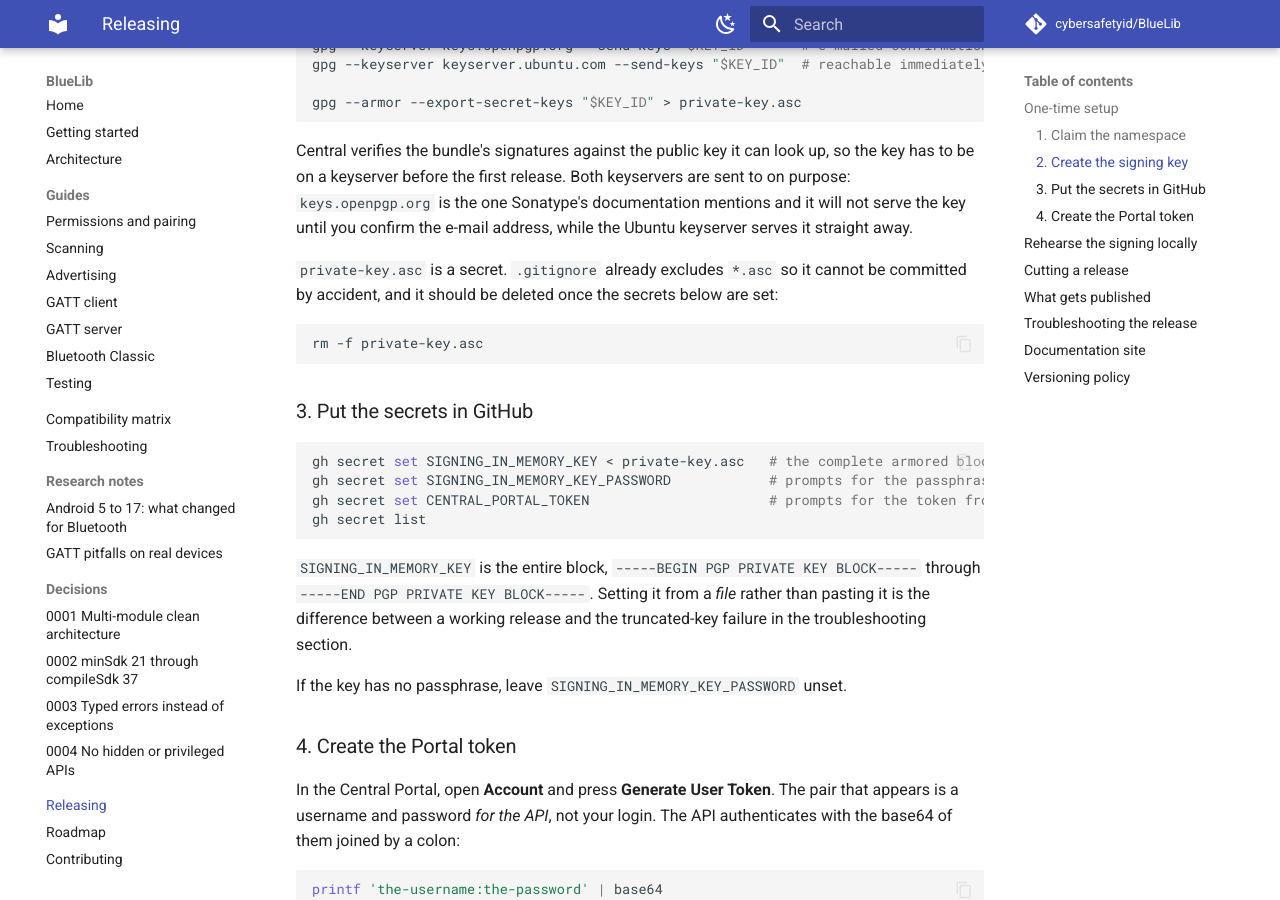
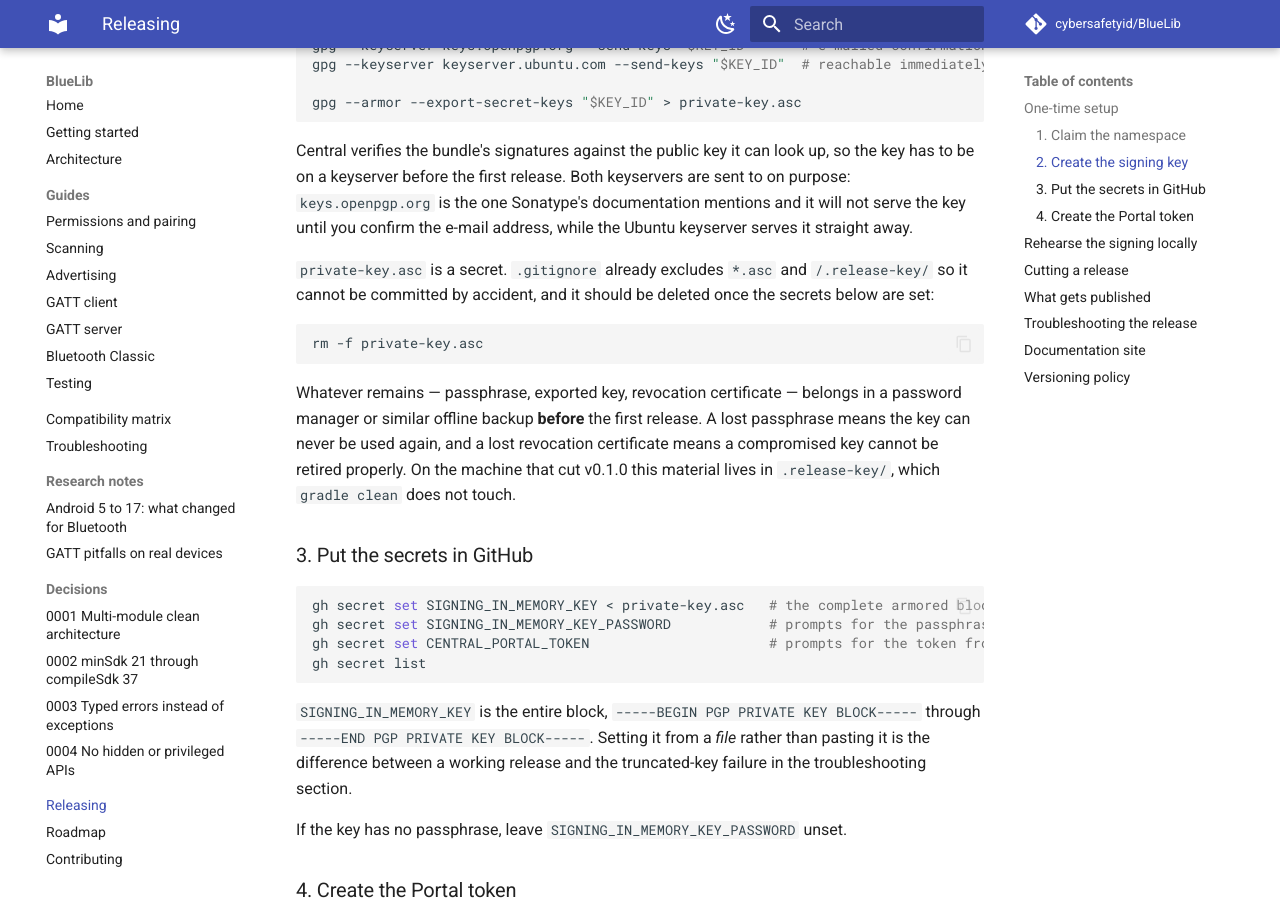
Before and after one commit to cybersafetyid/BlueLib, an MkDocs documentation site: the page built from docs/releasing.md, in a window 1280 px wide and 900 px high, scrolled down 956 px. Built offline with MkDocs 1.6.1 and Material for MkDocs 9.7.7, drawn with Linux system fonts in a browser that asks for light colours; comment, search, counter and statistics services are not loaded.

Commit message:
docs: keep the release key material out of gradle clean
The key generated for the v0.1.0 release lived under build/, which a clean wipes
along with the keyring it sits in. It now lives in .release-key/, which is ignored
by git and survives clean, and the guide tells you to back the material up before
the first release: a lost passphrase or revocation certificate is unrecoverable.

````diff
--- a/docs/releasing.md
+++ b/docs/releasing.md
@@ -46,12 +46,17 @@
 Sonatype's documentation mentions and it will not serve the key until you confirm the e-mail address,
 while the Ubuntu keyserver serves it straight away.
 
-`private-key.asc` is a secret. `.gitignore` already excludes `*.asc` so it cannot be committed by
-accident, and it should be deleted once the secrets below are set:
+`private-key.asc` is a secret. `.gitignore` already excludes `*.asc` and `/.release-key/` so it cannot be
+committed by accident, and it should be deleted once the secrets below are set:
 
 ```bash
 rm -f private-key.asc
 ```
+
+Whatever remains — passphrase, exported key, revocation certificate — belongs in a password manager or
+similar offline backup **before** the first release. A lost passphrase means the key can never be used
+again, and a lost revocation certificate means a compromised key cannot be retired properly. On the
+machine that cut v0.1.0 this material lives in `.release-key/`, which `gradle clean` does not touch.
 
 ### 3. Put the secrets in GitHub
 
````
Also changed, not shown: 1 other file.
